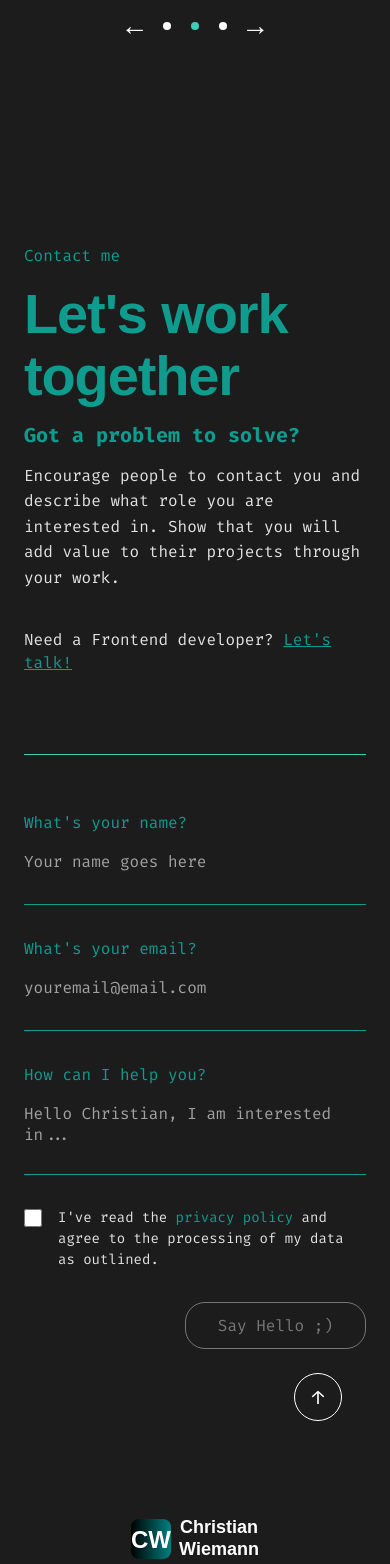
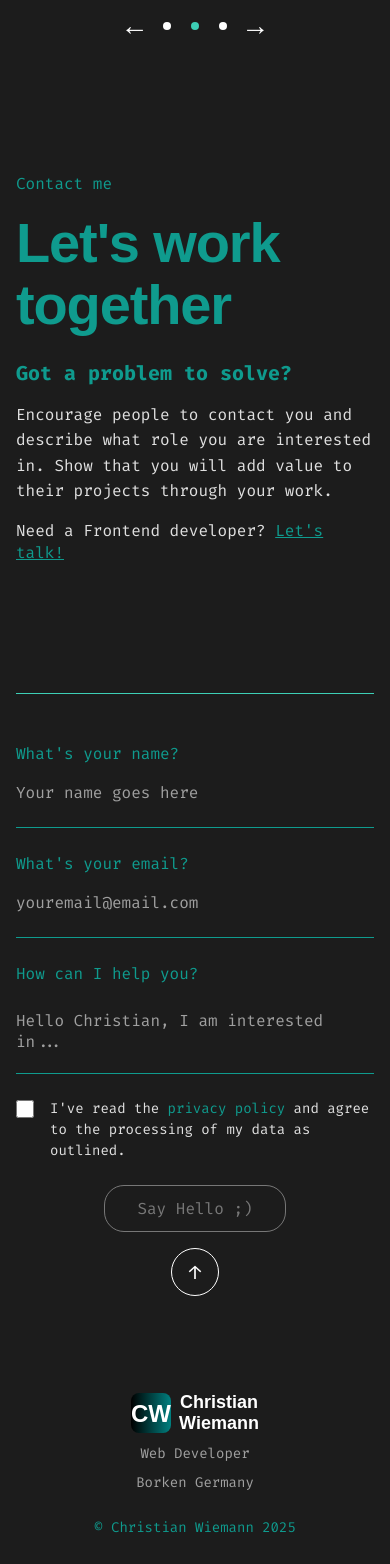
Before and after one commit to CWhymann/portfolio, an Angular app: page / in a window 390 px wide. Shown: the part 4680-6244 px from the top of the page. Built offline with nearby package versions, Linux system fonts and the light colour scheme; a web font is replaced by a local one.

Commit message:
fix(mobile): correct spacing rhythm in contact section

```diff
--- a/src/app/components/contact/contact.scss
+++ b/src/app/components/contact/contact.scss
@@ -200,6 +200,8 @@
   }
 
   @include mobile {
+    padding: $spacing-lg $spacing-sm;
+
     &__container {
       display: flex;
       flex-direction: column;
@@ -210,46 +212,77 @@
     &__left {
       width: 100%;
       height: auto;
+      gap: 0; // kein pauschaler gap mehr – Abstände unten gezielt gesetzt
+    }
+
+    &__label {
+      margin-bottom: $spacing-sm; // 16px Label -> Titel
+    }
+
+    &__title {
+      font-size: 56px;
+      line-height: 1.1;
+      margin-bottom: $spacing-md; // 32px Titel -> "Got a problem" Box
+    }
+
+    &__subtitle {
+      margin-bottom: $spacing-sm; // 16px Subtitle -> Fließtext
+    }
+
+    &__text {
+      margin-bottom: 0;
+    }
+
+    &__cta {
+      margin-top: $spacing-sm; // 16px Text -> CTA-Zeile
+      line-height: 1.4;
     }
 
     &__form {
       width: 100%;
       max-width: 100%;
       gap: 0;
+      margin-top: $spacing-lg; // 40px Abstand Box -> Formular (border-top zählt mit dazu)
     }
 
-    &__title {
-      font-size: 56px;
-      line-height: 1.1;
-    }
-    &__cta {
-      margin-top: 24px;
-      line-height: 1.4;
-    }
     &__field {
       align-items: center;
     }
+
     &__field-label {
       text-align: left;
       width: 100%;
       display: block;
-      padding-top: 32px;
+      padding-top: $spacing-md; // 32px
     }
+
     &__input {
       text-align: left;
       width: 100%;
-      padding-bottom: 32px;
+      padding-bottom: $spacing-md; // 32px
+
+      &--textarea {
+        text-align: left;
+        padding-top: $spacing-sm;
+      }
     }
-    &__textarea {
-      text-align: center;
-      padding: 32px;
+
+    &__privacy {
+      padding-top: $spacing-md; // 32px
+      padding-bottom: $spacing-md; // 32px
     }
-    &__privacy {
-      padding-top: 32px;
-      padding-bottom: 32px;
-    }
+
     &__btn {
       justify-content: center;
     }
+
+    &__submit {
+      justify-content: center;
+    }
+
+    &__to-top {
+        position: static;
+        margin: $spacing-sm auto 0;
+      }
   }
 }
```
